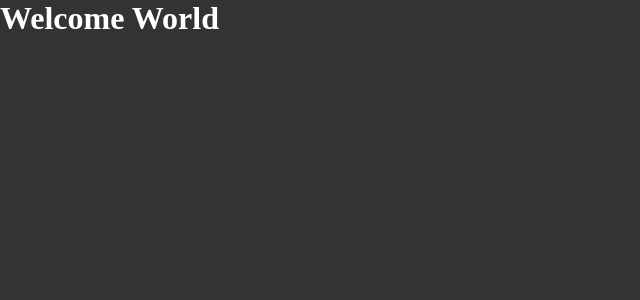
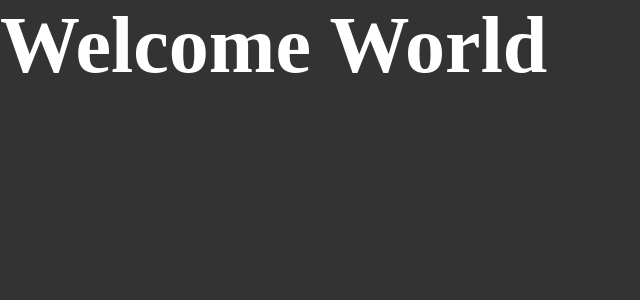
Before and after one commit to felipeduartedeveloper/ignite-github-explorer, a React app: page / in a window 1280 px wide. Shown: the top 300 px of the page, without its empty margins (0-640 px from the left). Built offline with nearby package versions, Linux system fonts and the light colour scheme; the HTML template or start-up script is replaced by a standard one.

Commit message:
sass config

```diff
--- a/package.json
+++ b/package.json
@@ -20,6 +20,8 @@
     "cross-env": "^7.0.3",
     "css-loader": "^6.5.0",
     "html-webpack-plugin": "^5.5.0",
+    "sass": "^1.43.4",
+    "sass-loader": "^12.3.0",
     "style-loader": "^3.3.1",
     "webpack": "^5.60.0",
     "webpack-cli": "^4.9.1",
--- a/src/App.jsx
+++ b/src/App.jsx
@@ -1,4 +1,4 @@
-import './styles/global.css';
+import './styles/global.scss';
 
 export function App() {
 
--- a/src/styles/global.css
+++ b/src/styles/global.scss
@@ -7,5 +7,8 @@
 body {
   font: Arial, Helvetica, sans-serif;
   background: #333;
-  color: #fff;
+  color: #fff,
 }
+h1 {
+  font-size: 80px
+}
--- a/webpack.config.js
+++ b/webpack.config.js
@@ -34,9 +34,9 @@
         use: 'babel-loader',
       },
       {
-        test: /\.css$/,
+        test: /\.scss$/,
         exclude: /node_modules/,
-        use: ['style-loader', 'css-loader'],
+        use: ['style-loader', 'css-loader', 'sass-loader'],
       }
     ],
   }
```
Also changed, not shown: 6 other files (tests, documents, lock files or other folders).
